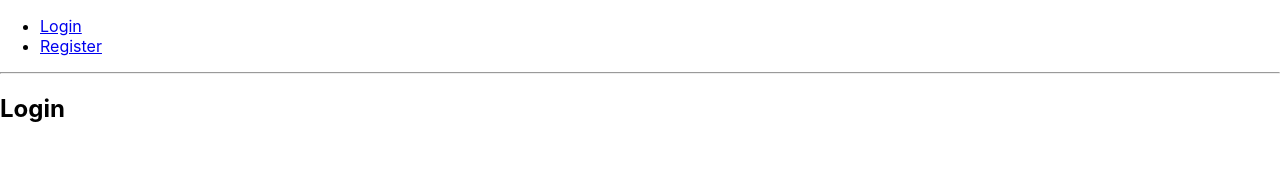
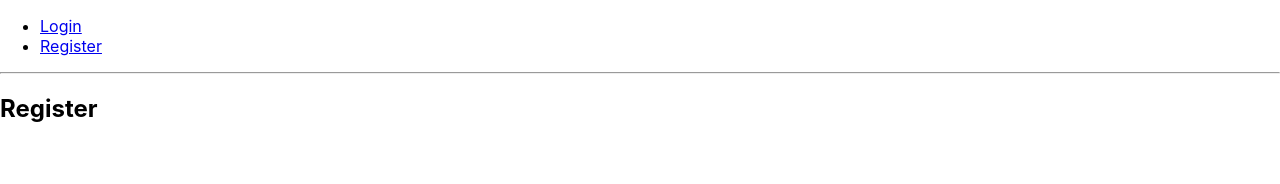
Before and after one commit to crisroddev/graphql-ninja, a React (Create React App) app in the folder app/: page /login in a window 1280 px wide. Shown: the top 184 px of the page. Built offline with nearby package versions, Linux system fonts and the light colour scheme.

Commit message:
username and password functions onChange

```diff
--- a/app/src/components/Login.js
+++ b/app/src/components/Login.js
@@ -11,12 +11,34 @@ const loginUser = gql`
 `;
 
 
-export default class LoginPage extends Component {
+const LoginPage = () => (
+    <div>
+      <h2>Register</h2>
+      <LoginForm />
+    </div>
+);
+
+class LoginForm extends Component {
+    state = {
+        username:'',
+        password: ''
+    };
+
+    usernameChanged = ({ target: { value}}) => {
+        this.setState({ username: value});
+    }
+
+    passwordChanged = ({ target: { value}}) => {
+        this.setState({ password: value});
+    }
+
     render() {
         return (
             <div>
-                <h2>Login</h2>
+
             </div>
         )
     }
-};
+}
+
+export default LoginPage;
```
